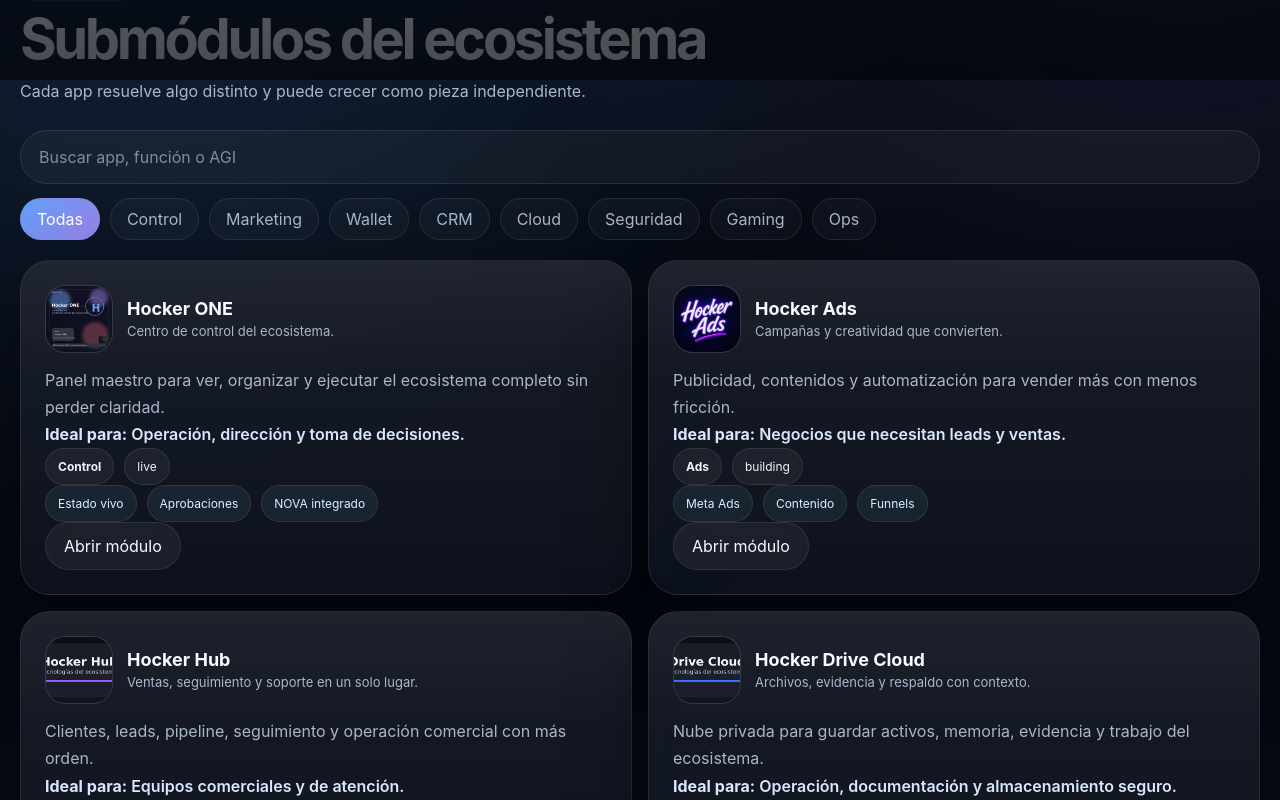
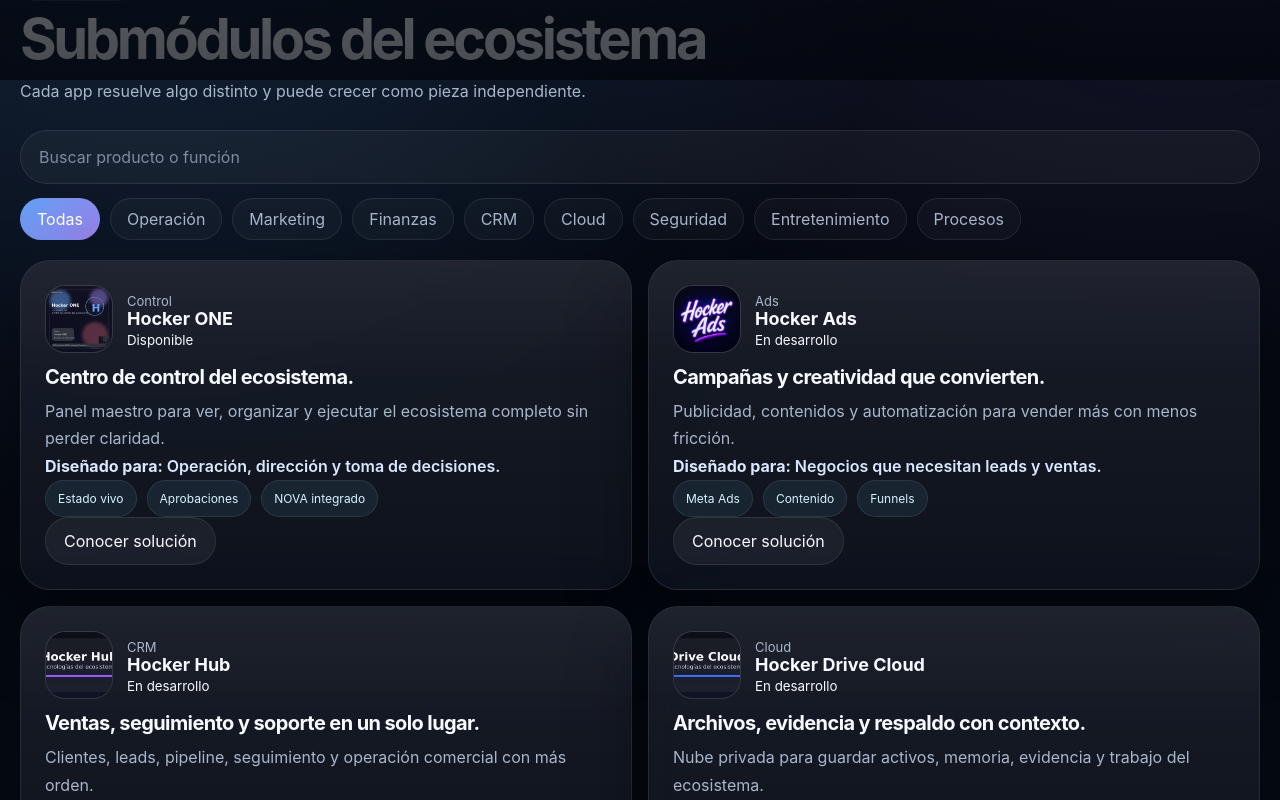
Before and after one commit to HockerAGI/hocker.agi, a Next.js app: page /apps in a window 1280 px wide. Shown: the part 720-1520 px from the top of the page. Built offline with nearby package versions, Linux system fonts and the light colour scheme.

Commit message:
fix(content): remove internal product statuses from public catalog

```diff
--- a/src/components/app-explorer.tsx
+++ b/src/components/app-explorer.tsx
@@ -7,15 +7,22 @@
 
 const FILTERS: { key: AppGroup | "all"; label: string }[] = [
   { key: "all", label: "Todas" },
-  { key: "control", label: "Control" },
+  { key: "control", label: "Operación" },
   { key: "marketing", label: "Marketing" },
-  { key: "wallet", label: "Wallet" },
+  { key: "wallet", label: "Finanzas" },
   { key: "crm", label: "CRM" },
   { key: "cloud", label: "Cloud" },
   { key: "security", label: "Seguridad" },
-  { key: "entertainment", label: "Gaming" },
-  { key: "operations", label: "Ops" },
+  { key: "entertainment", label: "Entretenimiento" },
+  { key: "operations", label: "Procesos" },
 ];
+
+const publicAvailability: Record<string, string> = {
+  live: "Disponible",
+  building: "En desarrollo",
+  blocked: "Próxima apertura",
+  protected: "Información bajo solicitud",
+};
 
 export function AppExplorer({ apps }: { apps: AppItem[] }) {
   const [active, setActive] = useState<AppGroup | "all">("all");
@@ -24,10 +31,10 @@
   const filtered = useMemo(() => {
     const search = query.trim().toLowerCase();
     return apps.filter((app) => {
-      const groupOk = active === "all" ? true : app.group === active;
+      const groupOk = active === "all" || app.group === active;
       const searchOk =
         search.length === 0 ||
-        [app.title, app.short, app.tagline, app.summary, app.audience, ...app.highlights, ...app.agis]
+        [app.title, app.short, app.tagline, app.summary, app.audience, ...app.highlights]
           .join(" ")
           .toLowerCase()
           .includes(search);
@@ -41,12 +48,12 @@
         <input
           className="search-input"
           type="search"
-          placeholder="Buscar app, función o AGI"
+          placeholder="Buscar producto o función"
           value={query}
           onChange={(event) => setQuery(event.target.value)}
-          aria-label="Buscar aplicaciones"
+          aria-label="Buscar productos"
         />
-        <div className="filters" role="tablist" aria-label="Filtros de aplicaciones">
+        <div className="filters" aria-label="Filtrar productos">
           {FILTERS.map((filter) => (
             <button
               key={filter.key}
@@ -65,29 +72,27 @@
         {filtered.map((app) => (
           <article key={app.slug} className="card card-pad app-card">
             <div className="app-top">
-              <Image src={app.logo} alt={app.title} width={88} height={88} className="app-logo" />
+              <Image src={app.logo} alt={`Logotipo de ${app.title}`} width={88} height={88} className="app-logo" />
               <div className="app-title">
+                <span>{app.badge}</span>
                 <strong>{app.title}</strong>
-                <span>{app.tagline}</span>
+                <small>{publicAvailability[app.status] || "Bajo solicitud"}</small>
               </div>
             </div>
+            <h3>{app.tagline}</h3>
             <p>{app.summary}</p>
-            <p className="small-strong"><strong>Ideal para:</strong> {app.audience}</p>
+            <p className="small-strong"><strong>Diseñado para:</strong> {app.audience}</p>
             <div className="tag-row">
-              <span className="tag"><strong>{app.badge}</strong></span>
-              <span className="tag">{app.status}</span>
-            </div>
-            <div className="tag-row">
-              {app.highlights.map((item) => (
-                <span key={item} className="tag tag-soft">{item}</span>
-              ))}
+              {app.highlights.map((item) => <span key={item} className="tag tag-soft">{item}</span>)}
             </div>
             <Link href={`/apps/${app.slug}`} className="button button-secondary button-inline">
-              Abrir módulo
+              Conocer solución
             </Link>
           </article>
         ))}
       </div>
+
+      {filtered.length === 0 ? <p className="empty-state">No encontramos productos con ese criterio.</p> : null}
     </div>
   );
 }
```
